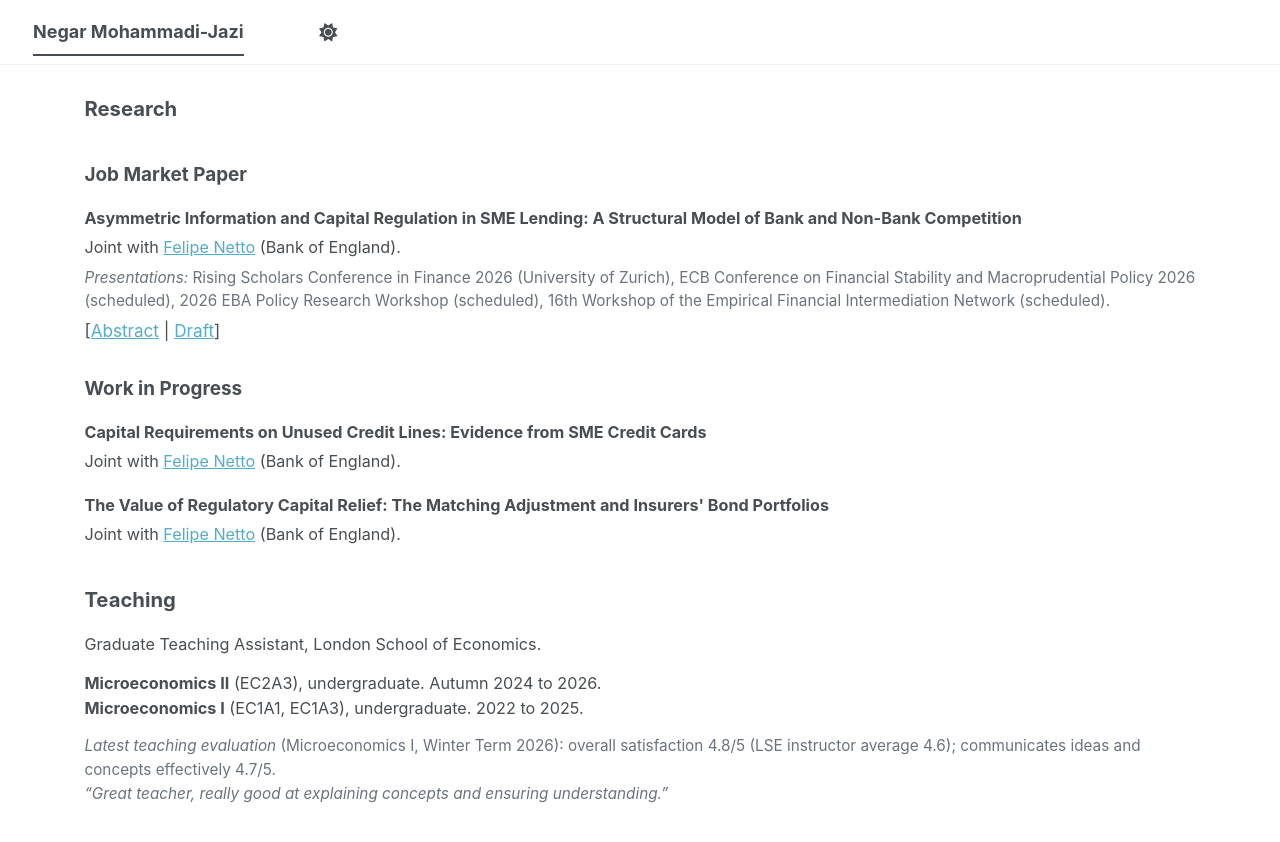
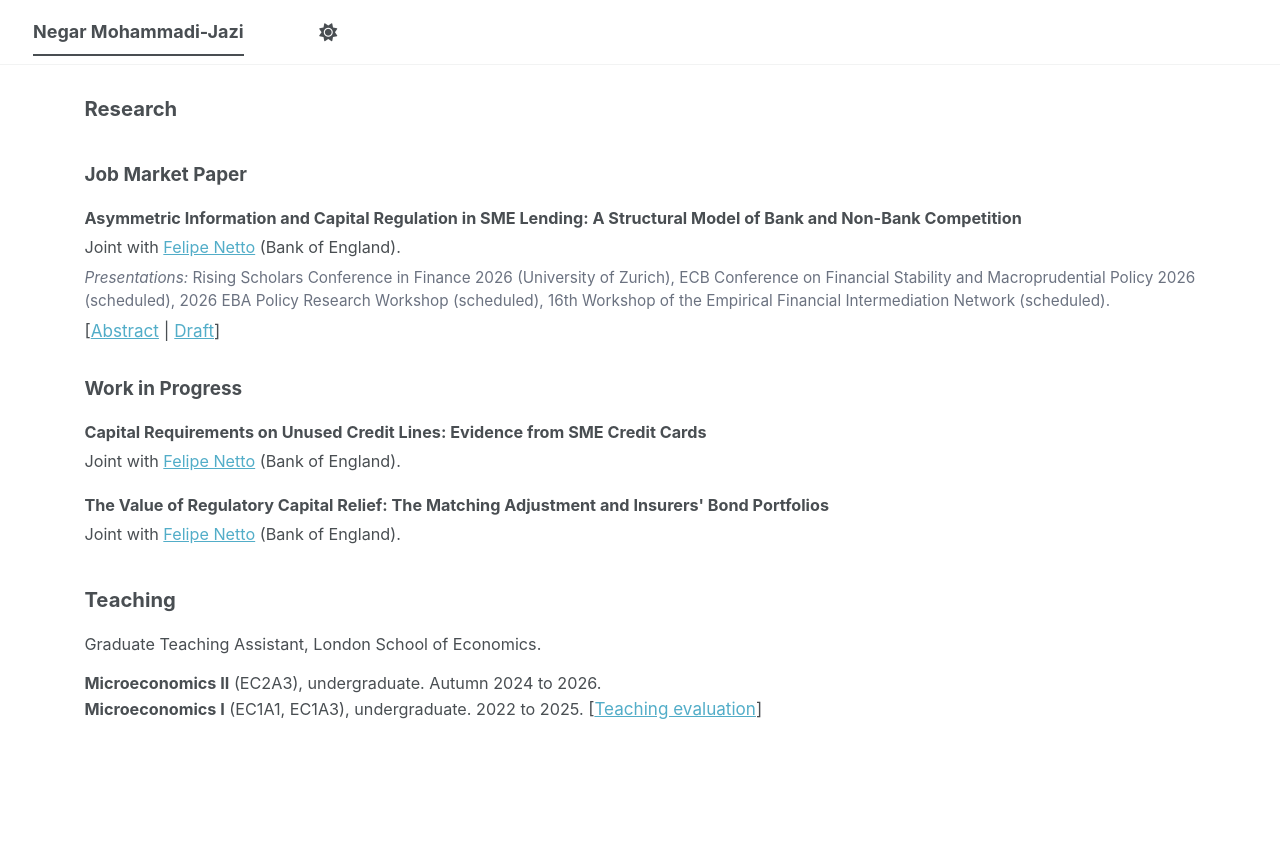
Before and after one commit to NegarMJazi/NegarMJazi.github.io, a Jekyll site: the page built from _pages/about.md, in a window 1280 px wide and 900 px high, scrolled down 501 px. Shown: the top 842 px of the window. Built offline with Jekyll 4.4.1, drawn with Linux system fonts in a browser that asks for light colours; a script bundle is joined from its source files by our own code; library files that are not in the unit come from our copies; after the commit the page ends 1318 px from its top, so only the background shows below that.

Commit message:
Link teaching evaluation PDF instead of summary

```diff
--- a/_pages/about.md
+++ b/_pages/about.md
@@ -77,9 +77,6 @@ author_profile: false
 
   <p>
     <strong>Microeconomics II</strong> (EC2A3), undergraduate. Autumn 2024 to 2026.<br>
-    <strong>Microeconomics I</strong> (EC1A1, EC1A3), undergraduate. 2022 to 2025.
+    <strong>Microeconomics I</strong> (EC1A1, EC1A3), undergraduate. 2022 to 2025. <span class="paper-links">[<a href="/files/teaching-evaluation-2026.pdf" target="_blank">Teaching evaluation</a>]</span>
   </p>
-
-  <p style="font-size:0.85rem;color:#6b7280;"><em>Latest teaching evaluation</em> (Microeconomics I, Winter Term 2026): overall satisfaction 4.8/5 (LSE instructor average 4.6); communicates ideas and concepts effectively 4.7/5.<br>
-  <em>&ldquo;Great teacher, really good at explaining concepts and ensuring understanding.&rdquo;</em></p>
 </section>
```
